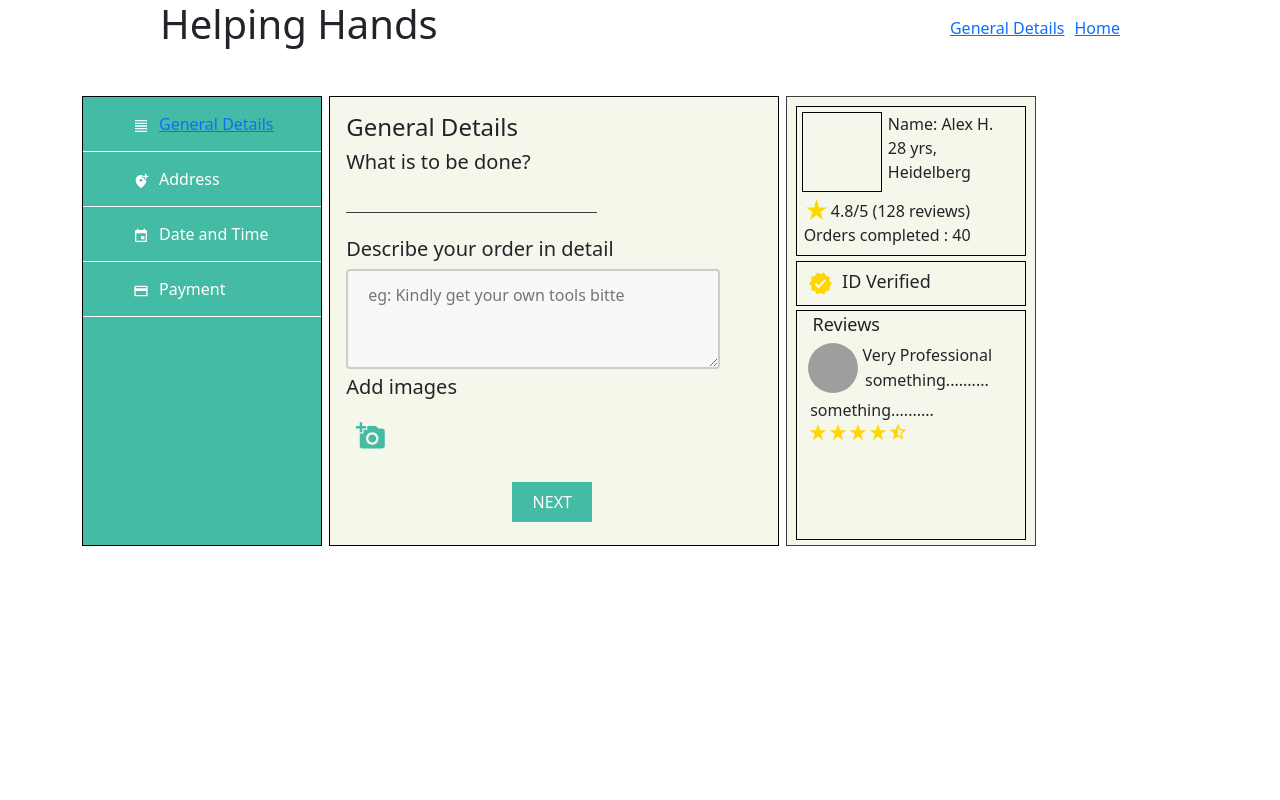
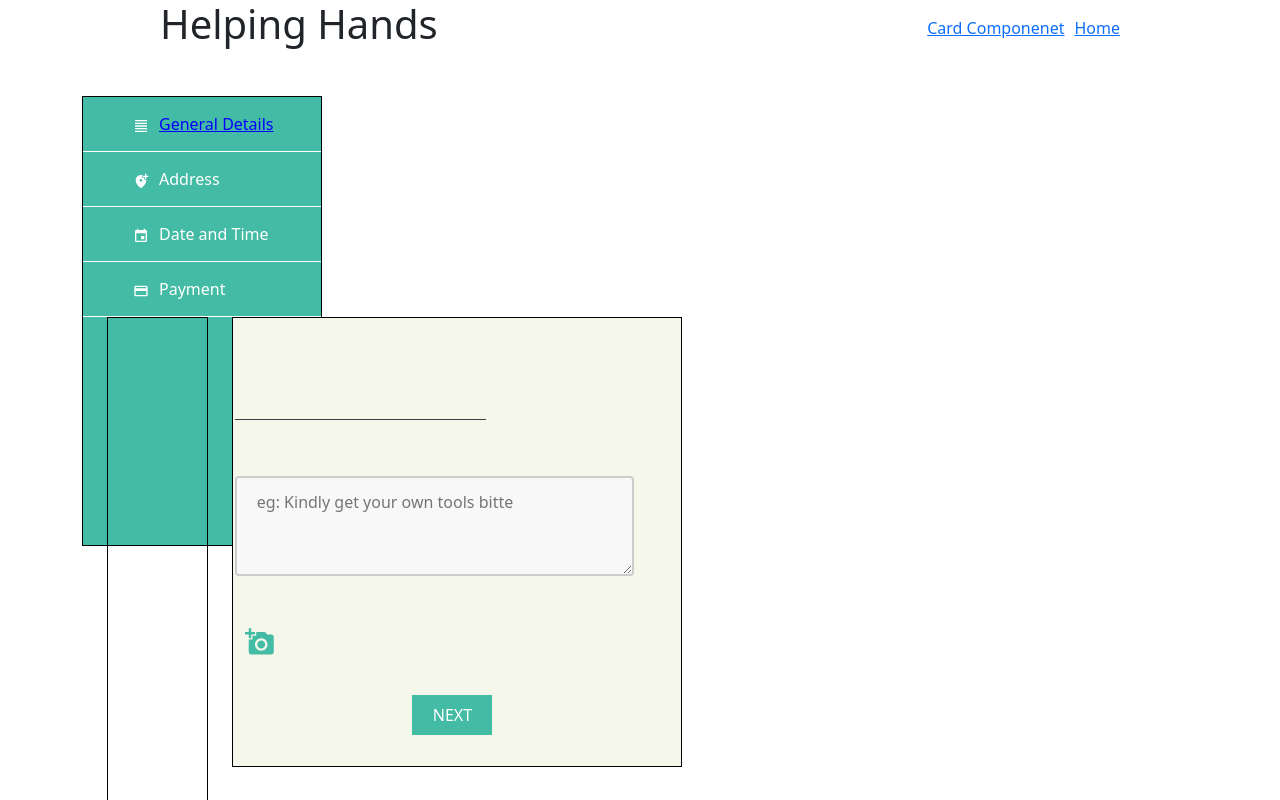
Before and after one commit to abdallah-27/helpinghands, a React (Create React App) app: page /details/generaldetails in a window 1280 px wide. Shown: the top 800 px of the page. Built offline with nearby package versions, Linux system fonts and the light colour scheme; grey boxes are pictures that could not be loaded.

Commit message:
Sidebar navigation updated

```diff
--- a/src/App.js
+++ b/src/App.js
@@ -4,6 +4,7 @@ import Home  from './Components/Home/Home.js'
 import { NavLink, Route, Switch } from "react-router-dom"
 import Details from "./Components/Services/Details.js"
 import UserProfile from "./Components/userProfile/userProfile.js"
+import Detailssidebar from './Components/Detailssidebarcomponent/Detailssidebar';
 
 
 function App() {
@@ -11,13 +12,13 @@ function App() {
     <div className="App">
     <nav className='App_nav'>
     <h1>Helping Hands</h1>
-    <NavLink to="/details" exact>General Details</NavLink>
+    <NavLink to="/details" exact>Card Componenet</NavLink>
 
 
     <NavLink to="/" exact>Home</NavLink>
     </nav>
     <Switch>
-       <Route path="/details" component = {Details}/>
+       <Route path="/details" component = {Detailssidebar}/>
       <Route path ="/" exact component={Home}/>
     </Switch>
 
--- a/src/Components/Detailssidebarcomponent/Detailssidebar.js
+++ b/src/Components/Detailssidebarcomponent/Detailssidebar.js
@@ -1,48 +1,62 @@
 import { NavLink } from "react-router-dom";
-import { Route, Switch } from "react-router-dom";
+import { Route, Switch, useHistory } from "react-router-dom";
 import Address from '../Services/Address.js';
 import Payment from '../Services/Payment.js';
 import DateTime from '../Services/DateTime.js';
 import Details from "../Services/Details.js";
+import { useEffect } from "react";
 import './Detailssidebar.css';
 import Dummy from "./dummy";
-import { MdFormatAlignJustify,MdPostAdd,MdAddLocationAlt,MdLocalSee,
-     MdFmdGood,MdVerified,MdLibraryAdd,MdWallpaper,MdInsertPhoto,
-      MdInsertInvitation, MdOutlineSubtitles, MdCreditCard} from "react-icons/md";
-
-
+import {
+    MdFormatAlignJustify, MdPostAdd, MdAddLocationAlt, MdLocalSee,
+    MdFmdGood, MdVerified, MdLibraryAdd, MdWallpaper, MdInsertPhoto,
+    MdInsertInvitation, MdOutlineSubtitles, MdCreditCard
+} from "react-icons/md";
 import MenuItem from '@material-ui/core/MenuItem';
 import MenuList from '@material-ui/core/MenuList';
 
 
 
 
-const Detailssidebar = () =>{
-    return(
+const Detailssidebar = () => {
+
+    const history = useHistory();
+    useEffect(() => {
+        console.log("Componented about mounted");
+        console.log(history);
+        history.push("/details/generaldetails");
+
+
+    }, [])
+    return (
+
+        <div class="container">
+            <div class="row">
+                <div class="col">
                     <div className="left_div">
                         <nav className="Details_nav">
                             <div className="GD_div">
-        <div  className="aa">
-        <MdFormatAlignJustify className="iconofdetail"/>
-       <NavLink to="/details" exact>General Details</NavLink>
+                                <div className="aa">
+                                    <MdFormatAlignJustify className="iconofdetail" />
+                                    <NavLink to="/details/generaldetails" exact>General Details</NavLink>
                                 </div>
                             </div>
                             <div className="GD_div">
                                 <div className="aa"  >
-       <MdAddLocationAlt className="iconofdetail"/>
+                                    <MdAddLocationAlt className="iconofdetail" />
                                     <NavLink className="aa" to="/details/address" exact>Address</NavLink>
                                 </div>
                             </div>
                             <div className="GD_div">
                                 <div className="aa">
-         <MdInsertInvitation className="iconofdetail"/>
+                                    <MdInsertInvitation className="iconofdetail" />
                                     <NavLink className="aa" to="/details/datetime">Date and Time</NavLink>
                                 </div>
 
                             </div>
                             <div className="GD_div">
                                 <div className="aa">
-           <MdCreditCard className="iconofdetail"/>
+                                    <MdCreditCard className="iconofdetail" />
                                     <NavLink className="aa" to="/details/payment">Payment</NavLink>
                                 </div>
 
@@ -52,11 +66,26 @@ const Detailssidebar = () =>{
                         </nav>
 
                         <Switch>
+                            <Route path="/details/generaldetails" component={Details}></Route>
                             <Route path="/details/address" component={Address}></Route>
                             <Route path="/details/datetime" component={DateTime}></Route>
                             <Route path="/details/payment" component={Payment}></Route>
                         </Switch>
                     </div>
+                </div>
+
+                <div class="col-5">
+
+                </div>
+
+                <div class="col">
+
+                </div>
+            </div>
+        </div>
+
+
+
     )
 }
 
--- a/src/Components/Services/Details.css
+++ b/src/Components/Services/Details.css
@@ -1,5 +1,9 @@
 .container{
-  margin-left: 12%;
+  margin-left: 50%;
+}
+.left{
+  border: 1px solid black;
+  height:500px;
 }
 
 .center_div{
@@ -8,7 +12,7 @@ height: 450px;
 border: 1px solid black;
 padding: 3%;
 background-color: #f6f7eb;
-margin-left: -7%
+/* margin-left: -7% */
 
 }
 
@@ -24,7 +28,7 @@ height: 450px;
 border: 1px solid #393e41;
 background-color: #f6f7eb;
 padding: 9px;
-margin-left: -58%;
+/* margin-left: -58%; */
 }
 
 
--- a/src/Components/Services/Details.js
+++ b/src/Components/Services/Details.js
@@ -3,16 +3,23 @@ import Detailssidebar from "../Detailssidebarcomponent/Detailssidebar.js";
 import Textlinecomponent from '../textlinecomponent/textlinecomponent';
 import Textareacomponent from '../textareacomponent/Textareacomponent';
 import { MdAddAPhoto, MdStarRate, MdVerified, MdStarHalf } from "react-icons/md";
-import  Butt  from '../Button/Butt.js'
+import Butt from '../Button/Butt.js'
 
 const Details = () => {
     return (
-        <div className="container">
-            <div className ="row">
-                <div className="col">
-                    <Detailssidebar />
+        <div class="container">
+            <div class="row">
+                <div class="col">
+                    <div className="left">
+
+
                     </div>
-                <div className="col-6">
+
+                </div>
+
+
+
+                <div class="col-5">
                     <div className="center_div">
                         <h4>General Details</h4>
                         <h5>What is to be done?</h5>
@@ -39,7 +46,12 @@ const Details = () => {
 
                     </div>
                 </div>
-                <div className="col">
+
+            </div>
+
+
+
+            <div class="col">
                 <div className="right_div">
                     <div className="Freelancersinfo_Div">
                         <div className='imagebox'>
@@ -105,10 +117,13 @@ const Details = () => {
 
                     </div>
                 </div>
-                </div>
+
             </div>
 
+
         </div>
+
+
     )
 }
 
--- a/src/Components/textlinecomponent/textlinecomponent.js
+++ b/src/Components/textlinecomponent/textlinecomponent.js
@@ -2,7 +2,7 @@ import './textlinecomponent.css';
 
 const Textlinecomponent =() => {
 return(
-    <input type="text" id="Whatstobedone_input" class="text-line" ></input>
+    <input type="text" id="Whatstobedone_input" className="text-line" ></input>
 )
 }
 
```
Lines whose indentation alone changed are shown as unchanged.
